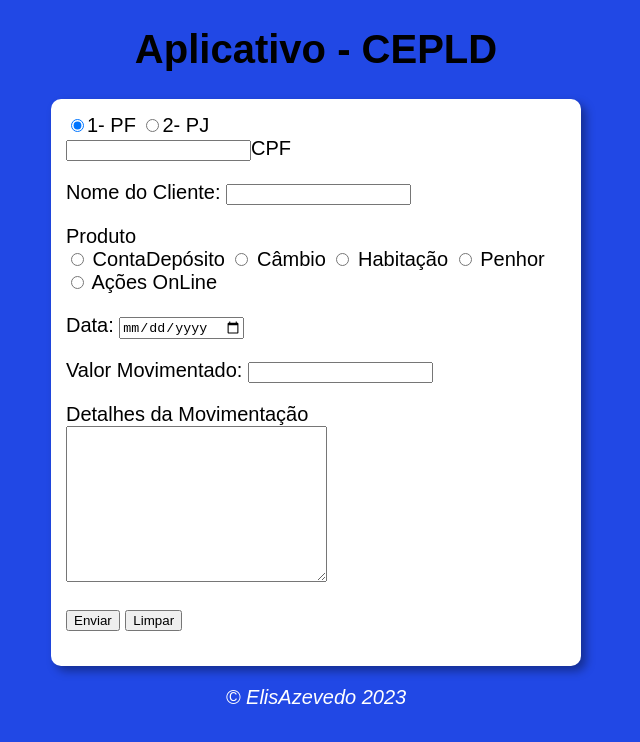
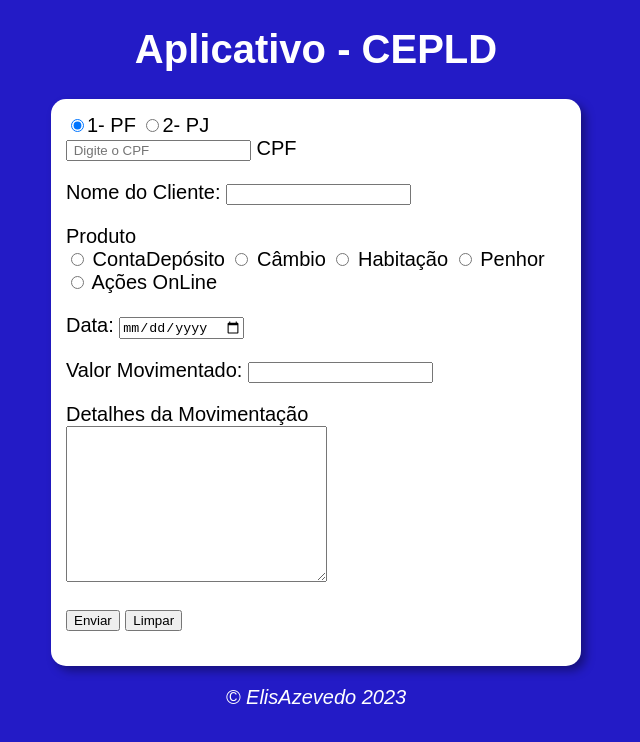
Before and after one commit to Elis-Azevedo/projeto, a plain HTML site: page index.html in a window 1280 px wide. Shown: the whole page, without its empty margins (324-964 px from the left). Drawn offline with Linux system fonts and the light colour scheme.

Commit message:
Ajustando espaçamento

```diff
--- a/estilo.css
+++ b/estilo.css
@@ -1,16 +1,16 @@
 body {
-    background: rgba(7, 51, 227, 0.895) ;
+    background: rgba(24, 15, 195, 0.95) ;
     font: normal 15pt Arial;
 }
 
 header {
-    color: black;
+    color: white;
     text-align: center;
 }
 
 section {
     background: white;
-    border-radius: 10px;
+    border-radius: 15px;
     padding: 15px;
     width: 500px;
     margin: auto;
--- a/index.html
+++ b/index.html
@@ -19,9 +19,9 @@
                 <label><input type="radio" name="rd-pessoa" value="pf" checked />1- PF</label>
                 <label><input type="radio" name="rd-pessoa" value="pj" />2- PJ</label>
                 <div id="tpessoa">
-                    <div id="pf"><input type="number" name="cpf" id="cpf"><label for="cpf">CPF</label>
+                    <div id="pf"><input type="number" name="cpf" id="cpf" placeholder=" Digite o CPF"><label for="cpf"> CPF</label>
                     </div>
-                    <div id="pj"><input type="number" name="cnpj" id="cnpj"><label for="cnpj">CNPJ</label>
+                    <div id="pj"><input type="number" name="cnpj" id="cnpj" placeholder=" Digite o CNPJ"><label for="cnpj"> CNPJ</label>
                     </div>
                 </div>
                 <div>
```
